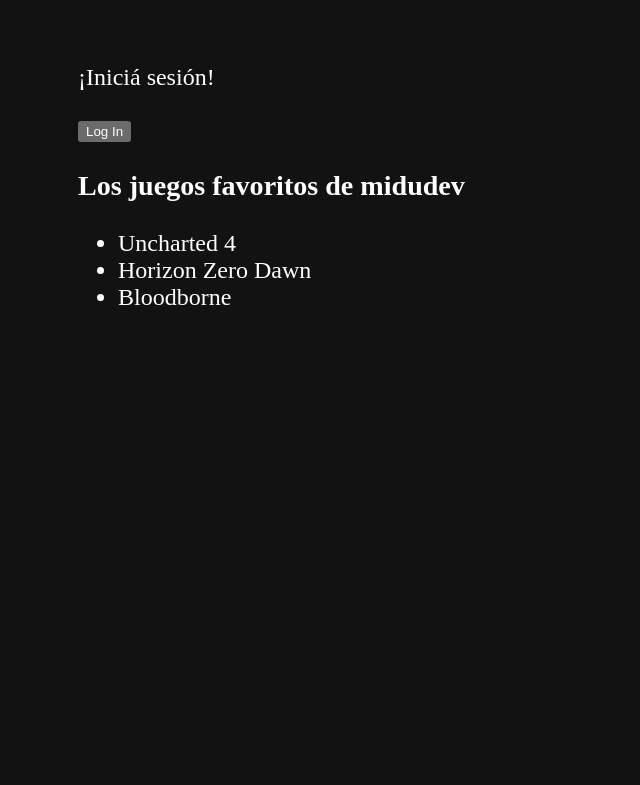
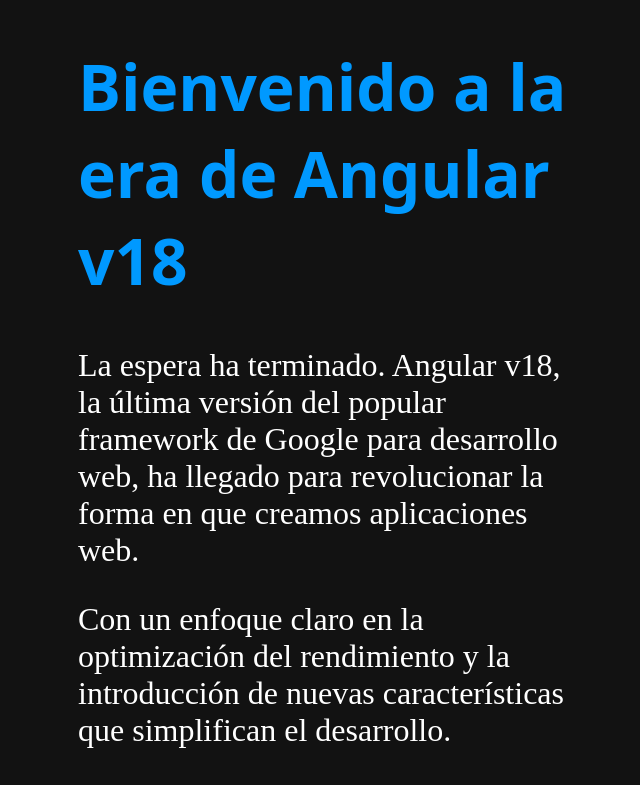
Before and after one commit to Emilsediaz/angular18, an Angular app: page / in a window 1280 px wide. Shown: the top 785 px of the page, without its empty margins (312-952 px from the left). Built offline with nearby package versions, Linux system fonts and the light colour scheme.

Commit message:
Carga diferida de datos y componentes

```diff
--- a/src/app/app.component.css
+++ b/src/app/app.component.css
@@ -3,3 +3,9 @@
   color: #09f;
   margin: o;
 }
+
+div {
+  max-width: 500px;
+  font-size: 32px;
+  margin: 0 auto;
+}
--- a/src/app/app.component.html
+++ b/src/app/app.component.html
@@ -1,3 +1,21 @@
-<app-user />
+<div>
+<h1> Bienvenido a la era de Angular v18</h1>
+<article>
+  <p>La espera ha terminado. Angular v18, la última versión del popular framework de Google para desarrollo web, ha llegado para revolucionar la forma en que creamos aplicaciones web.
+  </p>
+     Con un enfoque claro en la optimización del rendimiento y la introducción de nuevas características que simplifican el desarrollo.
+  <p>Tradicionalmente, una librería llamada ZoneJS se ha encargado de activar la detección de cambios en Angular. Sin embargo, esta librería ha presentado ciertas desventajas en términos de rendimiento y experiencia de desarrollo.
+     Angular v18 introduce una nueva forma de activar la detección de cambios. En lugar de depender de ZoneJS para saber cuándo es posible que algo haya cambiado, Angular ahora puede programar una detección de cambios por sí mismo. Toma en cuenta que esto está en una etapa experiemental.
+     Para hacerlo, se agregó un nuevo programador al framework (llamado ChangeDetectionScheduler) y este programador se usa internamente para activar la detección de cambios. Este nuevo programador está habilitado de forma predeterminada en v18, incluso si usa ZoneJS. Sin embargo, el objetivo es alejarse progresivamente de ZoneJS y confiar únicamente en este nuevo planificador.
+     Con este nuevo programador, Angular ya no depende únicamente de ZoneJS para activar la detección de cambios. De hecho, el nuevo programador activa una detección de cambios cuando se activa un host o un escucha de plantilla, cuando se adjunta o elimina una vista, cuando una tubería asíncrona detecta una nueva emisión, cuando se llama al método markForCheck(), cuando se establece un valor de señal , etc. Lo hace llamando a ApplicationRef.tick()internamente.
+  </p>
+</article>
+@defer  {
+  <app-comments></app-comments>
+}
+
+</div>
+
+
 
 <!-- <router-outlet /> -->
--- a/src/app/app.component.ts
+++ b/src/app/app.component.ts
@@ -2,13 +2,14 @@
 import { CommonModule } from '@angular/common';
 import { RouterOutlet } from '@angular/router';
 import { UserComponent } from './user/user.component';
+import { CommentsComponent } from './comments/comments.component';
 
 @Component({
   selector: 'app-root',
   standalone: true,
-  imports: [CommonModule, RouterOutlet, UserComponent],
+  imports: [CommonModule, RouterOutlet, UserComponent, CommentsComponent],
   templateUrl: './app.component.html' ,
-  styles: ``,
+  styleUrls: ['./app.component.css'],
 })
 export class AppComponent {
   city = 'Barcelona';
--- /dev/null
+++ b/src/app/comments/comments.component.ts
@@ -0,0 +1,23 @@
+import { Component } from '@angular/core';
+import { CommonModule } from '@angular/common';
+
+@Component({
+  selector: 'app-comments',
+  standalone: true,
+  imports: [CommonModule],
+  template: `
+   <h3>Comentarios</h3>
+   <img src= "https://media.npr.org/assets/img/2023/01/14/this-is-fine_custom-dcb93e90c4e1548ffb16978a5a8d182270c872a9-s1100-c50.jpg" />
+<p>
+   Lorem ipsum dolor sit amet consectetur adipisicing elit. Quam quidem maxime in sit quis vitae, veniam, voluptatibus molestias architecto tempore similique vel? Quam voluptate iure quos optio. Harum, unde deserunt!
+  </p>
+  `,
+  styles: `
+  img {
+    width: 80%;
+    height: auto;
+  }`,
+})
+export class CommentsComponent {
+
+}
```
Also changed, not shown: 1 other file (tests, documents, lock files or other folders).
